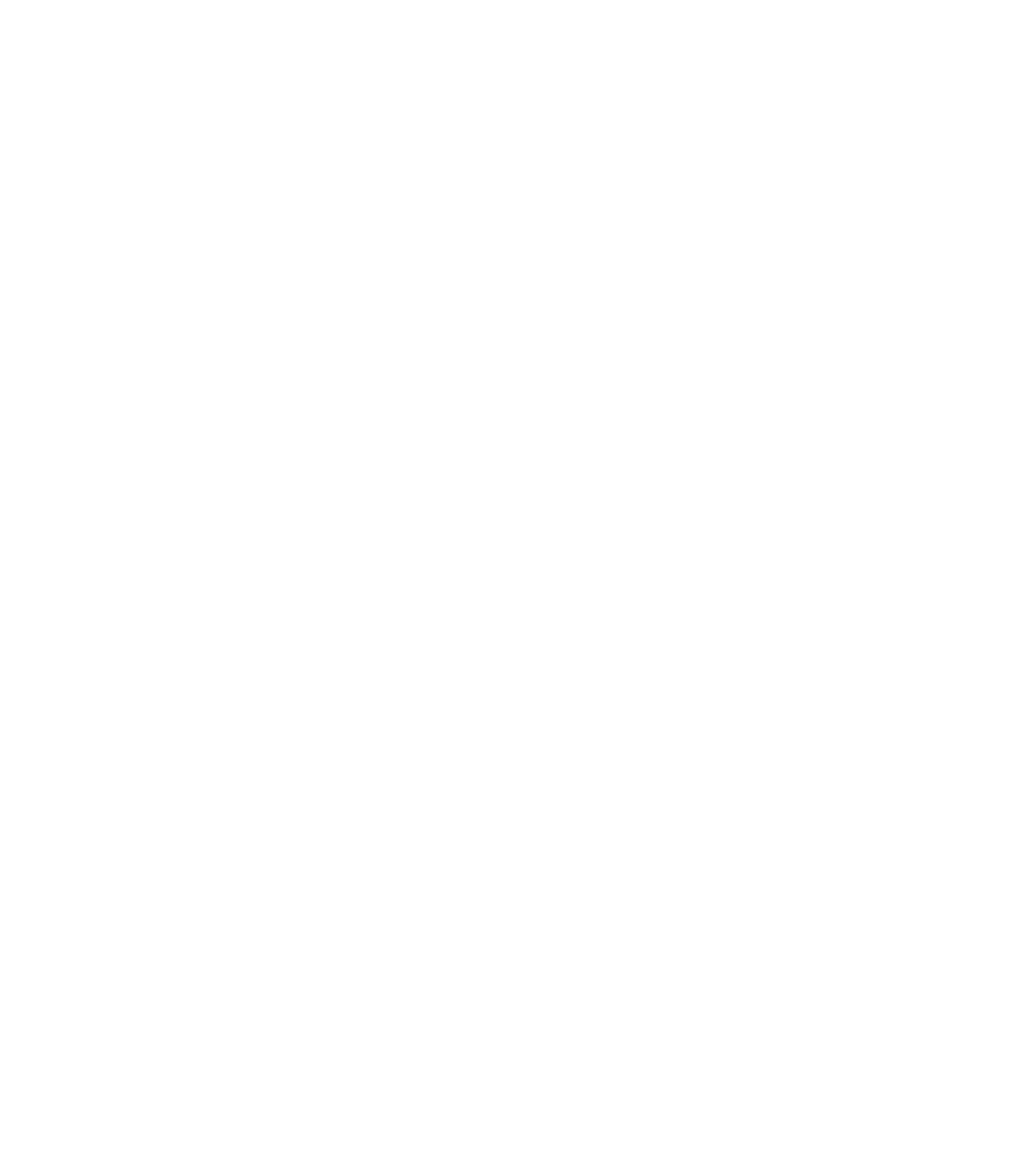
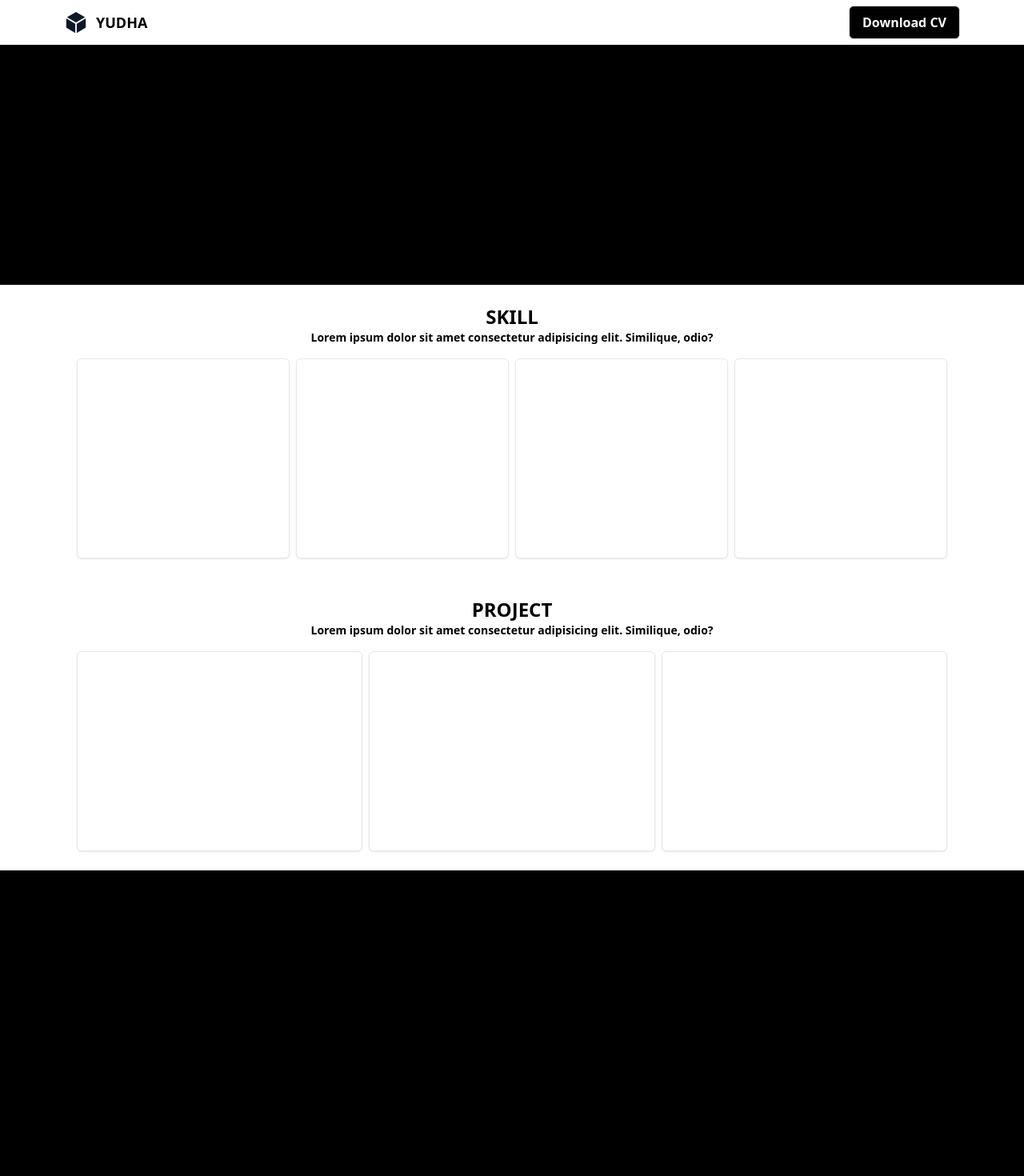
Before and after one commit to yudhaginongpratidina/personal-app, a React (Vite) app in the folder frontend/: page / in a window 1280 px wide. Before the commit this address had no page. Shown: the top 1470 px of the page at 80% size. Before the commit the page ends 800 px from the top, so only its background shows below. Built offline with nearby package versions, Linux system fonts and the light colour scheme.

Commit message:
fe/init module portfolio

```diff
--- a/frontend/src/App.tsx
+++ b/frontend/src/App.tsx
@@ -10,6 +10,8 @@ import { BrowserRouter as Browser, Routes, Route } from 'react-router-dom'
 
 import './assets/css/index.css'
 
+import PortfolioView from './modules/portfolio/views/portfolio.view'
+
 import LoginView from './modules/auth/views/login.view'
 import RegisterView from './modules/auth/views/register.view'
 
@@ -19,6 +21,7 @@ createRoot(document.getElementById('root')!).render(
             <PersistGate loading={null} persistor={persistor} >
                 <Browser>
                     <Routes>
+                        <Route path="/" element={<PortfolioView />} />
                         <Route path="/login" element={<LoginView />} />
                         <Route path="/register" element={<RegisterView />} />
                     </Routes>
--- /dev/null
+++ b/frontend/src/modules/portfolio/components/contact.portfolio.tsx
@@ -0,0 +1,6 @@
+export default function ContactPortfolio() {
+    return (
+        <div className="w-full h-[400px] bg-black">
+        </div>
+    )
+}
--- /dev/null
+++ b/frontend/src/modules/portfolio/components/footer.portfolio.tsx
@@ -0,0 +1,7 @@
+export default function FooterPortfolio() {
+    return (
+        <footer className="w-full h-14 border-t flex items-center justify-center bg-white">
+            <span className="text-sm font-semibold capitalize">create with ❤️ by yudha</span>
+        </footer>
+    )
+}
--- /dev/null
+++ b/frontend/src/modules/portfolio/components/hero.portfolio.tsx
@@ -0,0 +1,6 @@
+export default function HeroPortfolio() {
+    return (
+        <div className="w-full h-[300px] bg-black">
+        </div>
+    )
+}
--- /dev/null
+++ b/frontend/src/modules/portfolio/components/navbar.portfolio.tsx
@@ -0,0 +1,17 @@
+import { IoCubeSharp } from "react-icons/io5";
+
+export default function NavbarPortfolio() {
+    return (
+        <nav className="w-full fixed top-0 z-10 shadow-md bg-white">
+            <div className="container w-full h-14 box-border flex items-center justify-between">
+                <div className="flex items-center gap-2.5">
+                    <IoCubeSharp className="text-3xl text-slate-900" />
+                    <h1 className="text-lg font-semibold">YUDHA</h1>
+                </div>
+                <button className="px-4 py-2 rounded-md border font-semibold bg-black text-white">
+                    Download CV
+                </button>
+            </div>
+        </nav>
+    )
+}
--- /dev/null
+++ b/frontend/src/modules/portfolio/components/project.portfolio.tsx
@@ -0,0 +1,17 @@
+import ProjectCardPortfolio from "./project_card.portfolio"
+
+export default function ProjectPortfolio() {
+    return (
+        <div className="w-full px-4 py-6 bg-white">
+            <div className="w-full flex flex-col justify-center items-center mb-4">
+                <h1 className="text-2xl font-semibold">PROJECT</h1>
+                <span className="text-sm font-semibold text-center">Lorem ipsum dolor sit amet consectetur adipisicing elit. Similique, odio?</span>
+            </div>
+            <div className="w-full container grid grid-cols-1 md:grid-cols-2 lg:grid-cols-3 gap-2">
+                <ProjectCardPortfolio />
+                <ProjectCardPortfolio />
+                <ProjectCardPortfolio />
+            </div>
+        </div>
+    )
+}
--- /dev/null
+++ b/frontend/src/modules/portfolio/components/project_card.portfolio.tsx
@@ -0,0 +1,7 @@
+export default function ProjectCardPortfolio() {
+    return (
+        <div className="w-full p-4 h-[250px] shadow-sm drop-shadow-sm border rounded-md bg-white hover:scale-105 hover:shadow-lg hover:cursor-pointer duration-200">
+
+        </div>
+    )
+}
--- /dev/null
+++ b/frontend/src/modules/portfolio/components/skill.portfolio.tsx
@@ -0,0 +1,18 @@
+import SkillCardPortfolio from "./skill_card.portfolio"
+
+export default function SkillPortfolio() {
+    return (
+        <div className="w-full  px-4 py-6 bg-white">
+            <div className="w-full flex flex-col justify-center items-center mb-4">
+                <h1 className="text-2xl font-semibold">SKILL</h1>
+                <span className="text-sm font-semibold text-center">Lorem ipsum dolor sit amet consectetur adipisicing elit. Similique, odio?</span>
+            </div>
+            <div className="w-full container grid grid-cols-2 lg:grid-cols-4 gap-2">
+                <SkillCardPortfolio />
+                <SkillCardPortfolio />
+                <SkillCardPortfolio />
+                <SkillCardPortfolio />
+            </div>
+        </div>
+    )
+}
--- /dev/null
+++ b/frontend/src/modules/portfolio/components/skill_card.portfolio.tsx
@@ -0,0 +1,6 @@
+export default function SkillCardPortfolio() {
+    return (
+        <div className="w-full p-4 h-[250px] shadow-sm drop-shadow-sm border rounded-md bg-white">
+        </div>
+    )
+}
--- /dev/null
+++ b/frontend/src/modules/portfolio/views/portfolio.view.tsx
@@ -0,0 +1,19 @@
+import NavbarPortfolio from "../components/navbar.portfolio"
+import HeroPortfolio from "../components/hero.portfolio"
+import SkillPortfolio from "../components/skill.portfolio"
+import ProjectPortfolio from "../components/project.portfolio"
+import ContactPortfolio from "../components/contact.portfolio"
+import FooterPortfolio from "../components/footer.portfolio"
+
+export default function PortfolioView() {
+    return (
+        <main className="w-full min-h-screen pt-14 bg-gray-200">
+            <NavbarPortfolio />
+            <HeroPortfolio />
+            <SkillPortfolio />
+            <ProjectPortfolio />
+            <ContactPortfolio />
+            <FooterPortfolio />
+        </main>
+    )
+}
```
